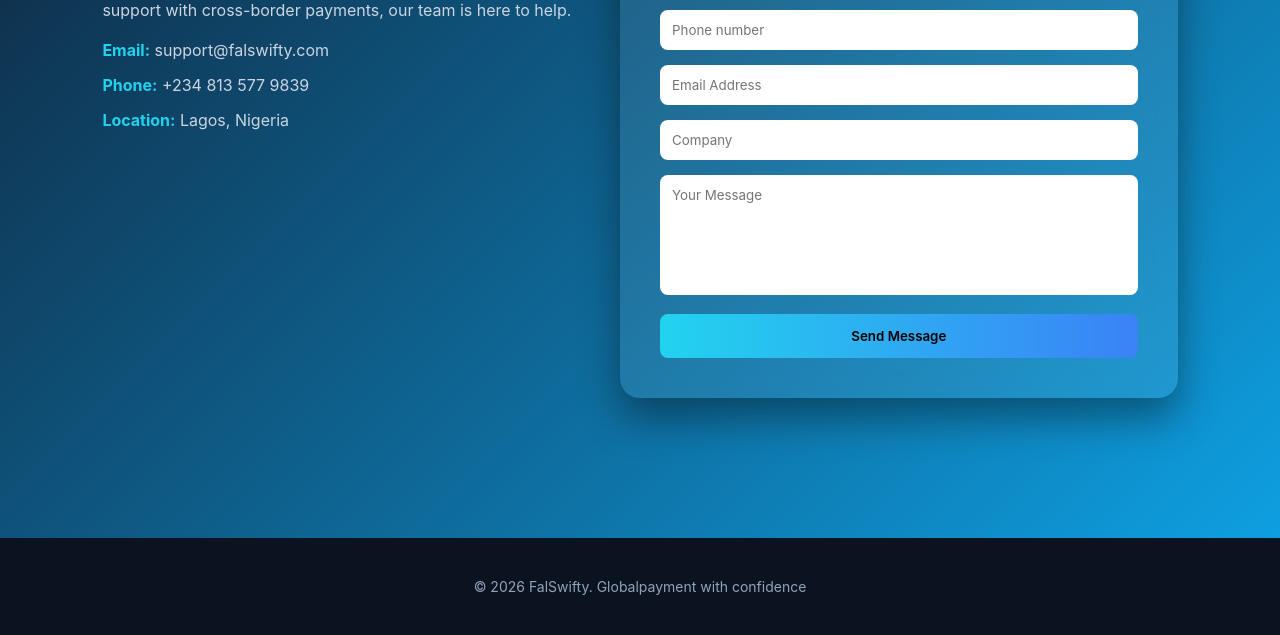
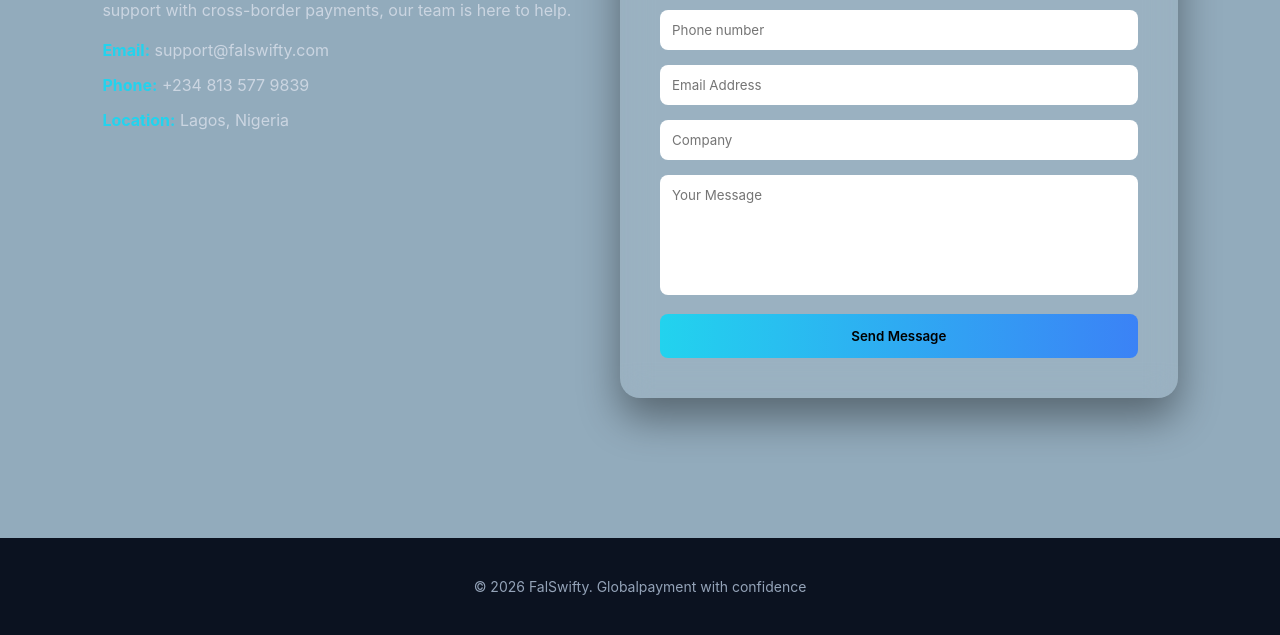
Before and after one commit to Flickzit/falswifty2, a plain HTML site: page contact.html in a window 1280 px wide. Shown: the part 458-1093 px from the top of the page. Drawn offline with Linux system fonts and the light colour scheme.

Commit message:
Update contact.html

```diff
--- a/contact.html
+++ b/contact.html
@@ -13,8 +13,8 @@
 }
 
 body{
-    background:linear-gradient(135deg,#0f172a,#0ea5e9);
-    color:#fff;
+    background: #92abbcfe;
+    color:#111111;
 }
 
 header{
```
